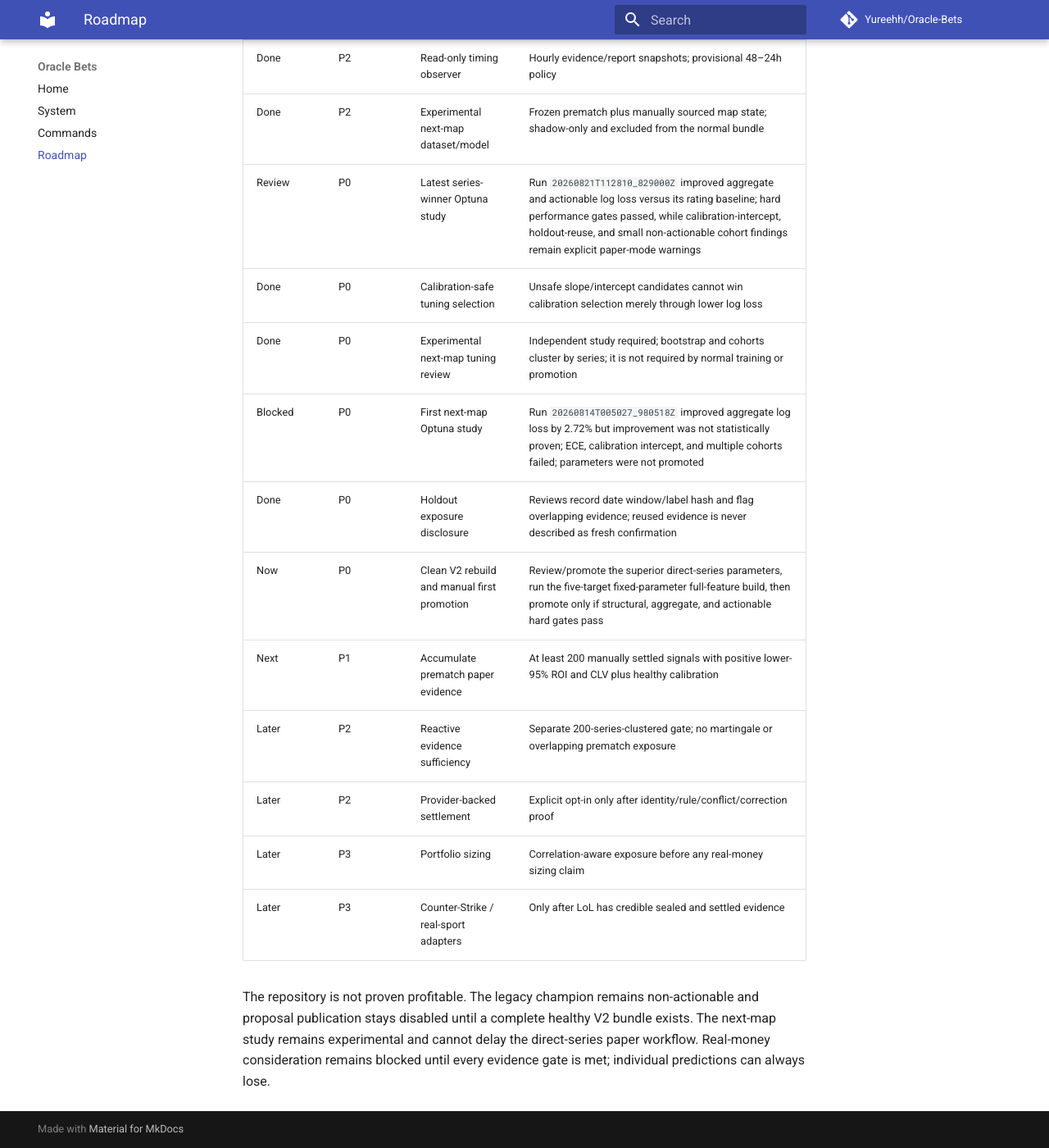
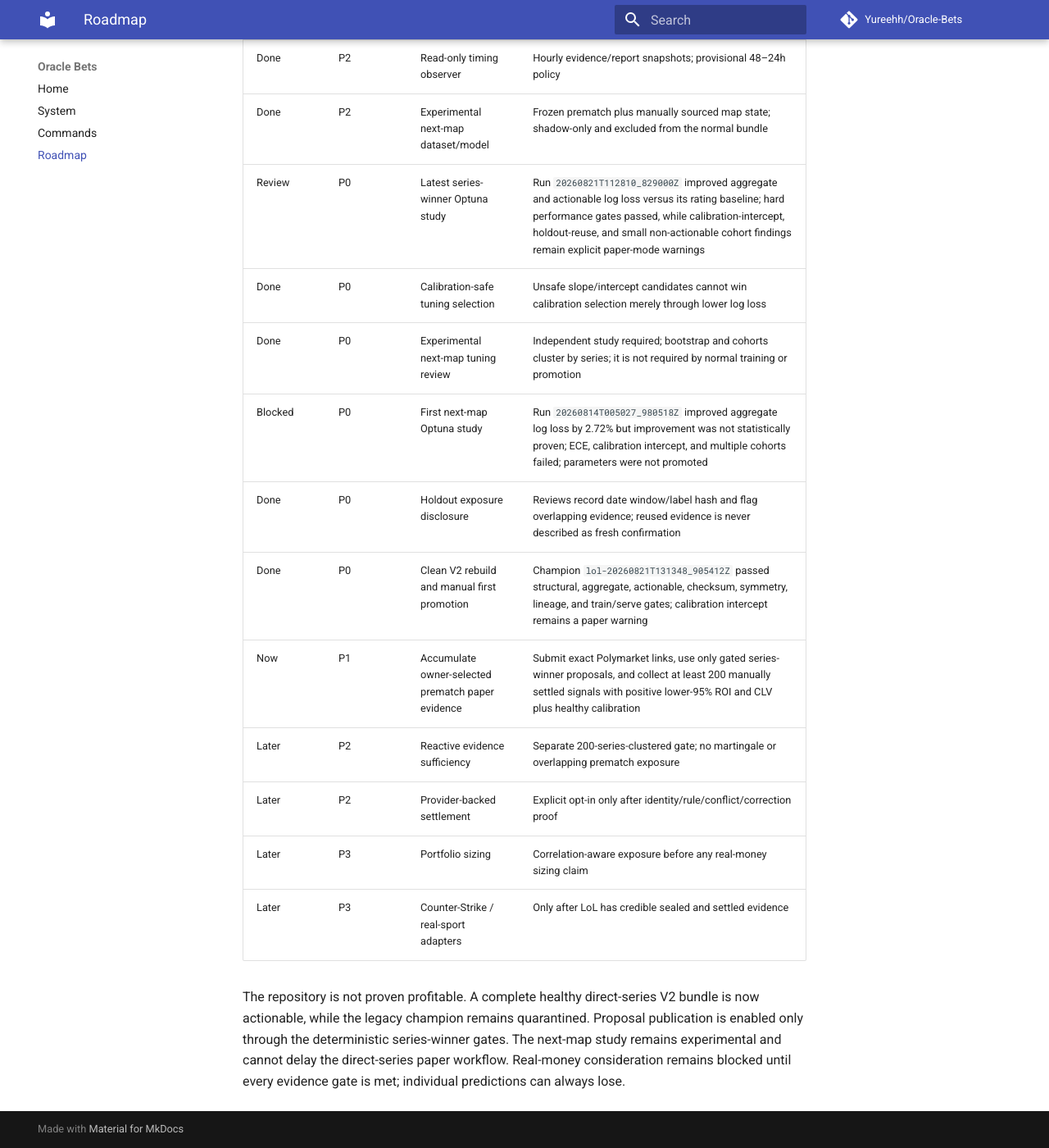
Before and after one commit to Yureehh/Oracle-Bets, an MkDocs documentation site: the page built from docs/roadmap.md, in a window 1280 px wide and 1400 px high, scrolled down 1137 px. Shown: the whole window at 82% size. Built offline with MkDocs 1.6.1 and Material for MkDocs 9.7.7, drawn with Linux system fonts in a browser that asks for light colours; comment, search, counter and statistics services are not loaded.

Commit message:
docs: mark Winner V2 ready for paper testing

```diff
--- a/docs/roadmap.md
+++ b/docs/roadmap.md
@@ -22,16 +22,17 @@
 | Done | P0 | Experimental next-map tuning review | Independent study required; bootstrap and cohorts cluster by series; it is not required by normal training or promotion |
 | Blocked | P0 | First next-map Optuna study | Run `20260814T005027_980518Z` improved aggregate log loss by 2.72% but improvement was not statistically proven; ECE, calibration intercept, and multiple cohorts failed; parameters were not promoted |
 | Done | P0 | Holdout exposure disclosure | Reviews record date window/label hash and flag overlapping evidence; reused evidence is never described as fresh confirmation |
-| Now | P0 | Clean V2 rebuild and manual first promotion | Review/promote the superior direct-series parameters, run the five-target fixed-parameter full-feature build, then promote only if structural, aggregate, and actionable hard gates pass |
-| Next | P1 | Accumulate prematch paper evidence | At least 200 manually settled signals with positive lower-95% ROI and CLV plus healthy calibration |
+| Done | P0 | Clean V2 rebuild and manual first promotion | Champion `lol-20260821T131348_905412Z` passed structural, aggregate, actionable, checksum, symmetry, lineage, and train/serve gates; calibration intercept remains a paper warning |
+| Now | P1 | Accumulate owner-selected prematch paper evidence | Submit exact Polymarket links, use only gated series-winner proposals, and collect at least 200 manually settled signals with positive lower-95% ROI and CLV plus healthy calibration |
 | Later | P2 | Reactive evidence sufficiency | Separate 200-series-clustered gate; no martingale or overlapping prematch exposure |
 | Later | P2 | Provider-backed settlement | Explicit opt-in only after identity/rule/conflict/correction proof |
 | Later | P3 | Portfolio sizing | Correlation-aware exposure before any real-money sizing claim |
 | Later | P3 | Counter-Strike / real-sport adapters | Only after LoL has credible sealed and settled evidence |
 
-The repository is not proven profitable. The legacy champion remains
-non-actionable and proposal publication stays disabled until a complete healthy
-V2 bundle exists. The next-map study remains experimental and cannot delay the
-direct-series paper workflow.
+The repository is not proven profitable. A complete healthy direct-series V2
+bundle is now actionable, while the legacy champion remains quarantined.
+Proposal publication is enabled only through the deterministic series-winner
+gates. The next-map study remains experimental and cannot delay the direct-series
+paper workflow.
 Real-money consideration remains blocked until every evidence gate is met;
 individual predictions can always lose.
```
